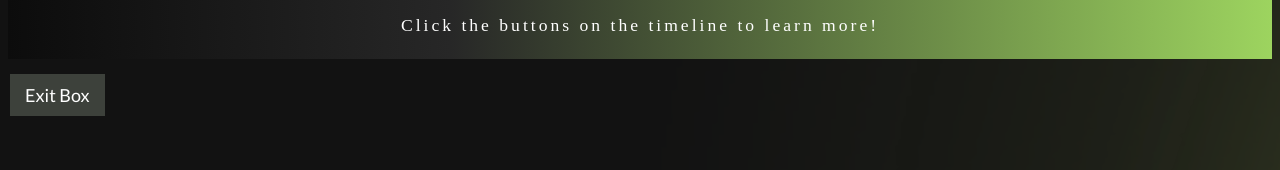
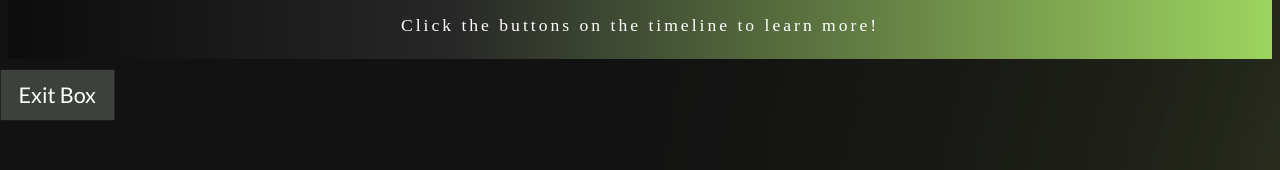
Before and after one commit to lauren3355/lauren3355.github.io, a plain HTML site: page index.html in a window 1280 px wide. In both pictures the pointer is over the button "Exit Box". Shown: the part 126-296 px from the top of the page. Drawn offline with Linux system fonts and the light colour scheme.

Commit message:
Update index.html

```diff
--- a/index.html
+++ b/index.html
@@ -116,6 +116,12 @@ p {
       }
   }
 </script>
+
+    <style>
+button:hover {
+  transform: scale(1.2);
+  }
+</style>
 
 <!-- button 1 ------------------------------------------------------------------------------------>
 
```
